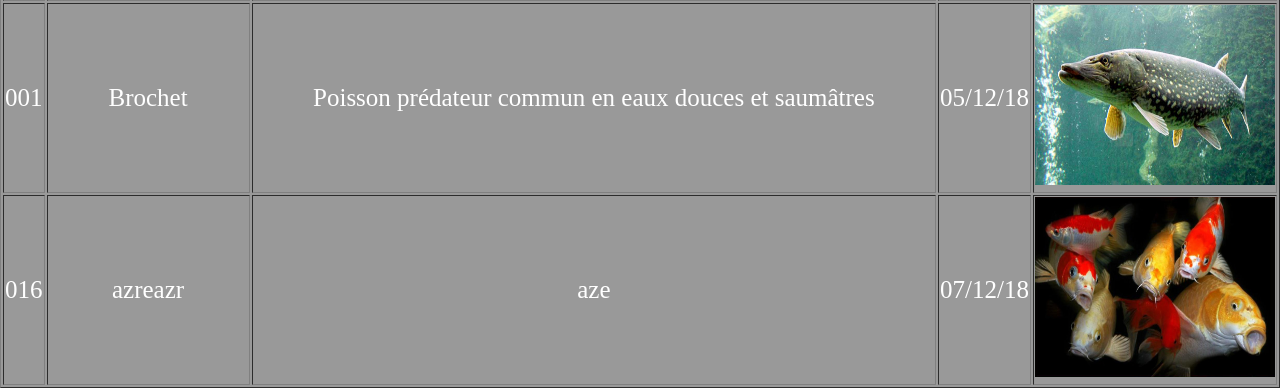
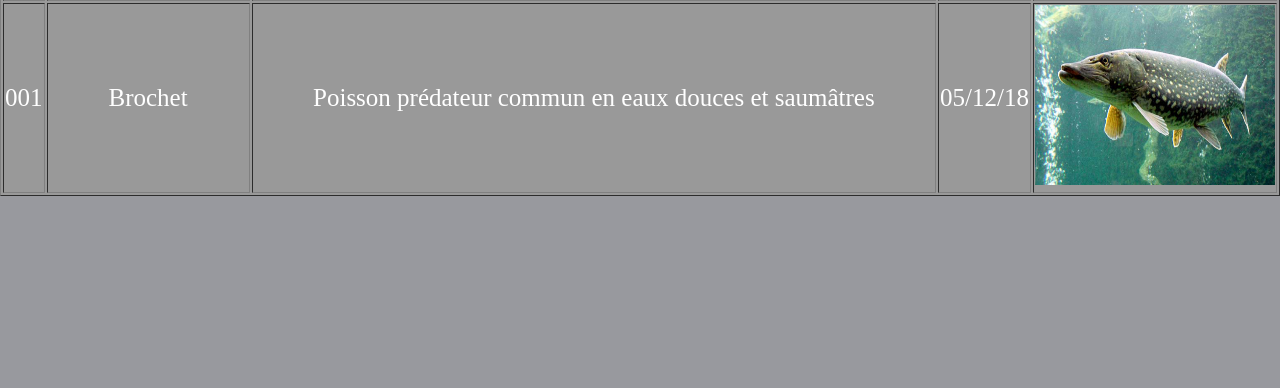
Before and after one commit to Doug71/poissons, a PHP site: page /catalogue.php in a window 1280 px wide. Shown: the part 2875-3263 px from the top of the page. After the commit the page ends 3071 px from the top, so only its background shows below. Run offline with PHP 8.4, Linux system fonts and the light colour scheme.

Commit message:
mise à jour 07/12/18 15h03

```diff
--- a/catalogue.php
+++ b/catalogue.php
@@ -4,7 +4,9 @@
 	<head>
   		<meta charset="utf-8">
   		<title>Catalogue</title>
-  		<link rel="stylesheet" href="style.css">
+        <link rel="stylesheet" href="style.css">
+        <link rel="icon" type="image/png" href="images/favicon.png" />
+        <link rel="shortcut icon" href="timages/favicon.png" type="image/x-icon"/>
   	</head>
 
 	<body>
--- a/contact.php
+++ b/contact.php
@@ -4,8 +4,10 @@
 	<head>
   		<meta charset="utf-8">
   		<title>Contact</title>
-  		<link rel="stylesheet" href="style.css">
-  		</head>
+        <link rel="stylesheet" href="style.css">
+        <link rel="icon" type="image/png" href="images/favicon.png" />
+        <link rel="shortcut icon" href="timages/favicon.png" type="image/x-icon"/>
+  	</head>
 
 	<body>
         <?php
--- a/creation.php
+++ b/creation.php
@@ -4,7 +4,9 @@
     <head>
         <meta charset="utf-8">
         <title>Création</title>
-  		<link rel="stylesheet" href="style.css">
+        <link rel="stylesheet" href="style.css">
+        <link rel="icon" type="image/png" href="images/favicon.png" />
+        <link rel="shortcut icon" href="timages/favicon.png" type="image/x-icon"/>
     </head>
 
     <body>
--- a/details.php
+++ b/details.php
@@ -5,7 +5,8 @@
         <meta http-equiv="X-UA-Compatible" content="IE=edge">
         <title>Détails</title>
         <link rel="stylesheet" type="text/css" media="screen" href="style.css" />
-
+        <link rel="icon" type="image/png" href="images/favicon.png" />
+        <link rel="shortcut icon" href="timages/favicon.png" type="image/x-icon"/>
     </head>
 <body>
 
--- a/fiches/azreazr.txt
+++ /dev/null
@@ -1 +0,0 @@
-016%-%azreazr%-%aze%-%07/12/18%-%0%-%azeaze
--- a/index.php
+++ b/index.php
@@ -4,8 +4,10 @@
 	<head>
   		<meta charset="utf-8">
   		<title>Index</title>
-  		<link rel="stylesheet" href="style.css">
-  	</head>
+		<link rel="stylesheet" href="style.css">
+		<link rel="icon" type="image/png" href="images/favicon.png" />
+		<link rel="shortcut icon" href="timages/favicon.png" type="image/x-icon"/>
+	  </head>
 
 	<body>
         <?php
```
Also changed, not shown: images/azeaze'.jpg (deleted), images/azreazr.jpg (deleted), images/favicon.png (added), images/koÃ¯.jpg (deleted). Lines whose indentation alone changed are shown as unchanged.
